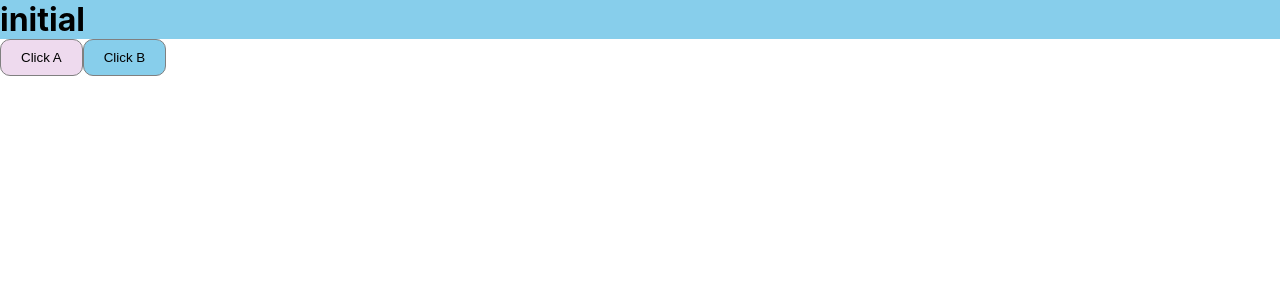
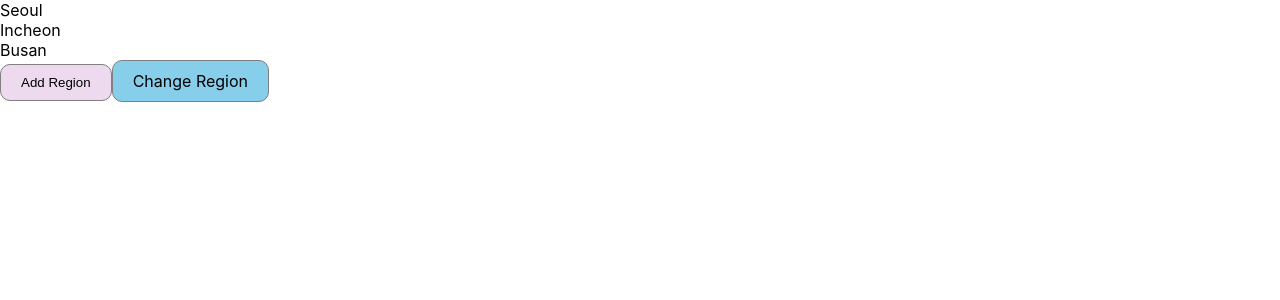
Before and after one commit to chloeyeo/2024ReactPractice, a React (Create React App) app in the folder 2024-04-02/: page / in a window 1280 px wide. Shown: the top 300 px of the page. Built offline with nearby package versions, Linux system fonts and the light colour scheme.

Commit message:
change array state and put on view using map

```diff
--- a/2024-04-02/src/App.js
+++ b/2024-04-02/src/App.js
@@ -1,33 +1,55 @@
 import React, { useState } from "react";
 import "./assets/css/style.css";
 
-function App() {
-  const [test, setTest] = useState("initial");
-  function testChange(msg) {
-    setTest(msg);
+const App = () => {
+  const [title, setTitle] = useState(["Seoul", "Incheon", "Busan"]);
+
+  // spread (...) syntax:
+  const array = [1, 2, 3];
+  const obj = { ...array }; // { 0: 1, 1: 2, 2: 3 }
+  console.log(obj);
+  console.log(obj[0]);
+
+  function changeTitle() {
+    // alert("test");
+    let newArr = [...title]; // deep copy = distinct copy from original
+    newArr[0] = "Gyeonggi";
+    newArr[1] = "Busan";
+    newArr[2] = "Sungnam";
+    setTitle(newArr);
   }
-  console.log("component re-renders since state changed");
+  function addTitle() {
+    let newArr = [...title];
+    newArr.push("Jeju");
+    setTitle(newArr);
+  }
   return (
-    <>
-      <h1>{test}</h1>
-      <button
-        className="btn primary"
-        onClick={() => {
-          testChange("yeo");
-        }}
+    <div>
+      <div>
+        {title.map((region) => {
+          return (
+            <>
+              {region}
+              <br />
+            </>
+          );
+        })}
+      </div>
+      <button className="btn primary" onClick={addTitle}>
+        Add Region
+      </button>
+      {/* otherwise div itself is block level display block
+      so we change it to inline block otherwise button will take full width of screen
+      as block is one entire row */}
+      <div
+        className="btn"
+        style={{ display: "inline-block" }}
+        onClick={changeTitle}
       >
-        Click A
-      </button>
-      <button
-        className="btn"
-        onClick={() => {
-          testChange("chloe");
-        }}
-      >
-        Click B
-      </button>
-    </>
+        Change Region
+      </div>
+    </div>
   );
-}
+};
 
 export default App;
```
Also changed, not shown: 2024-04-02/src/App_state01.js (added, +33 -0 lines).
